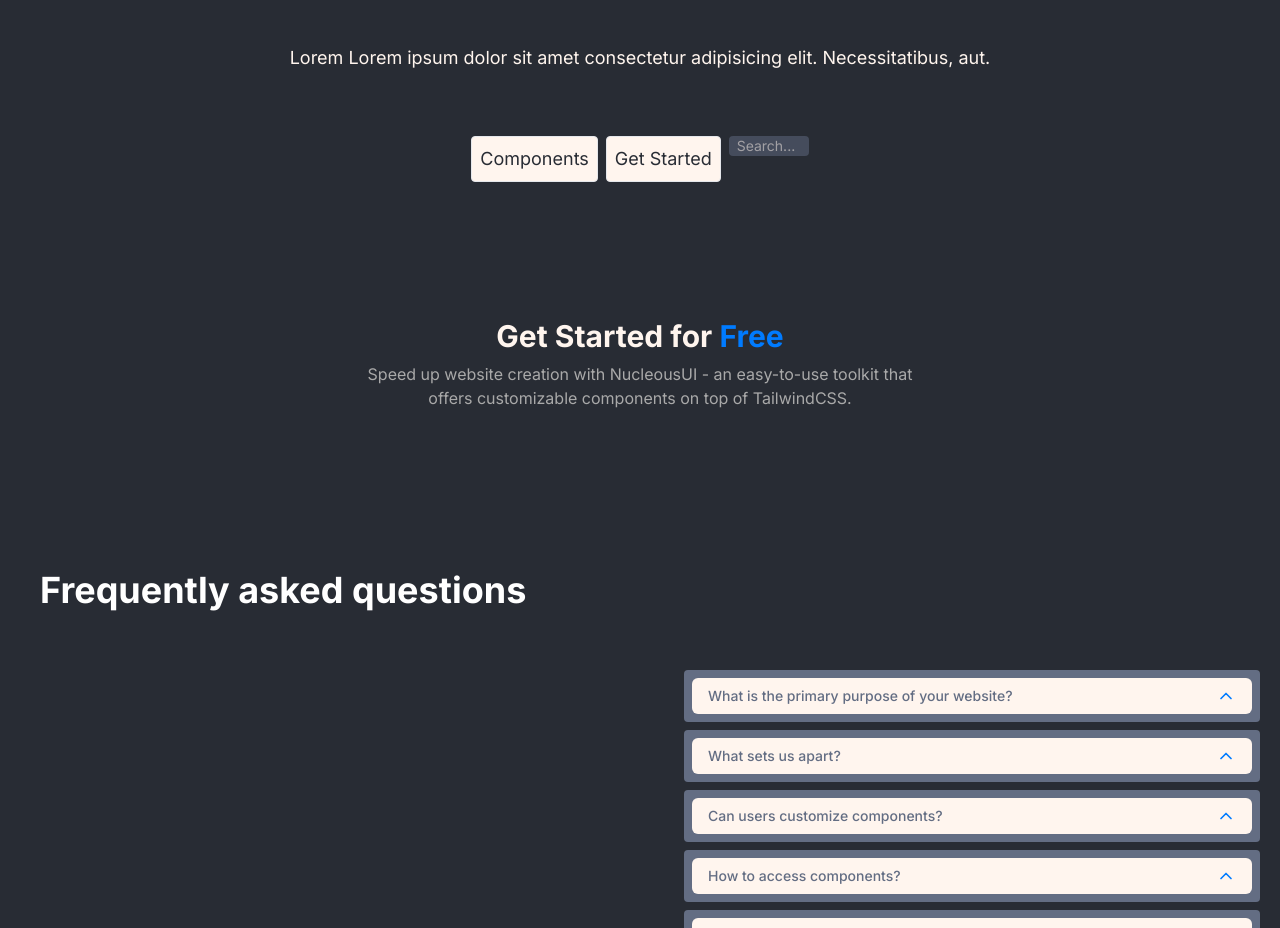
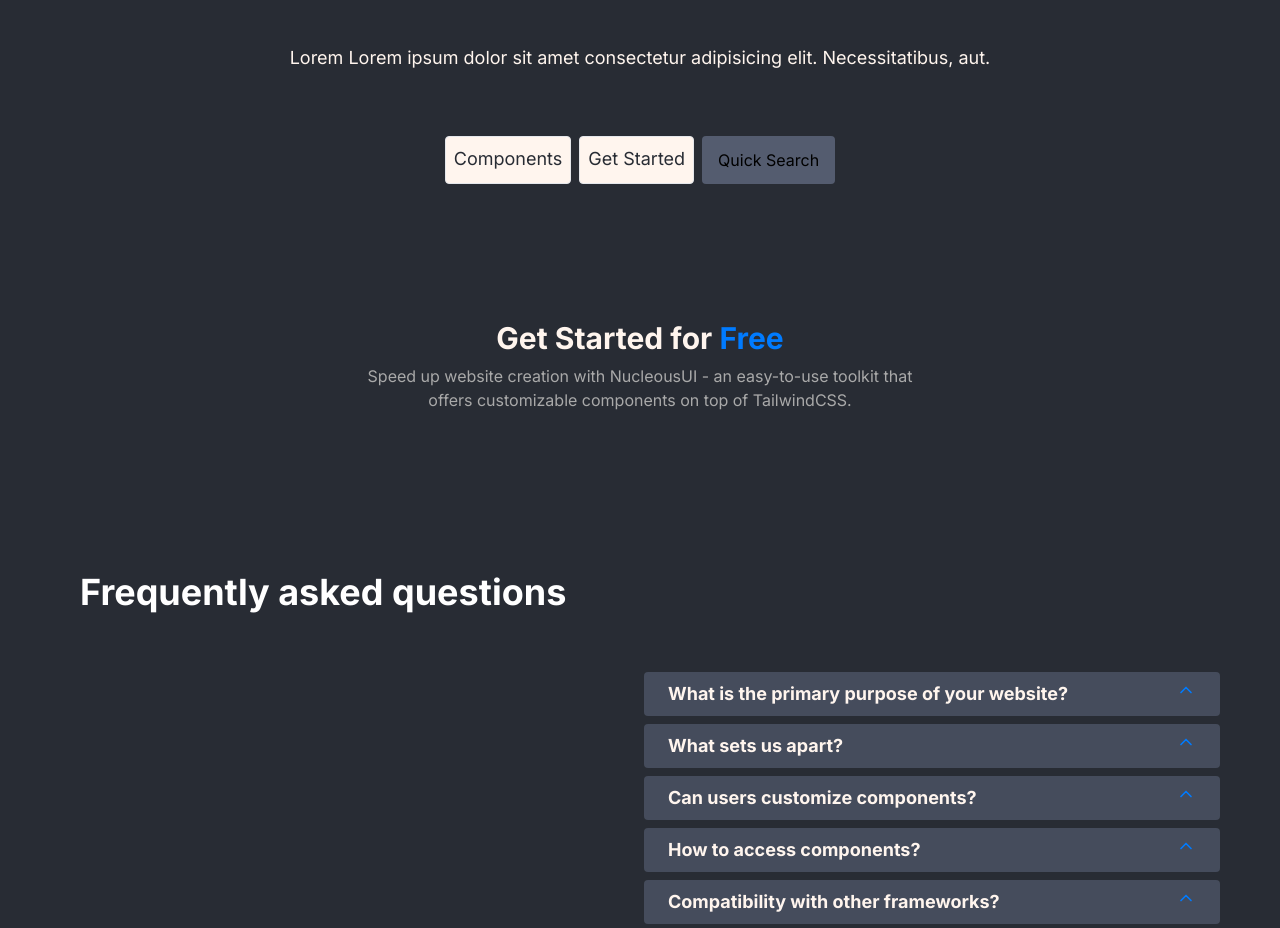
Before and after one commit to justizha/NucleousUI, a Next.js app: page / in a window 1280 px wide. Shown: the part 260-1188 px from the top of the page. Built offline with nearby package versions, Linux system fonts and the light colour scheme; no server answers.

Commit message:
layout adjustment

```diff
--- a/src/app/documentation/layout.tsx
+++ b/src/app/documentation/layout.tsx
@@ -5,8 +5,9 @@ export default function Layout({ children }) {
     return (
         <>
             <PageWrapper>
-                <SideBar />
+
                 <div className="mx-auto">
+                    <SideBar />
                     {children}
                 </div>
             </PageWrapper>
--- a/src/app/documentation/page.tsx
+++ b/src/app/documentation/page.tsx
@@ -5,13 +5,11 @@ import Paragraph from "../../components/Paragraph";
 export default function Docs() {
     return (
         <DocsSection>
-            <div>
-                <Header title="Introduction" />
-                <Paragraph text="To use this UI library effectively, it's recommended to have a basic understanding of Tailwind CSS and a good command of CSS. Tailwind CSS is a utility-first CSS framework used in many modern UI libraries. Mastering CSS will allow you to customize and create unique designs beyond the default components provided by the library." />
-                <Header title="Tailwind Docs" />
-                <Paragraph text="When diving into a UI library, start with the official Tailwind CSS documentation. It's your roadmap for seamless integration, ensuring a solid foundation and a smooth journey into elevated web design." />
-                <ExternalLink href="https://tailwindcss.com/" text="Tailwind Docs" />
-            </div>
+            <Header title="Introduction" />
+            <Paragraph text="To use this UI library effectively, it's recommended to have a basic understanding of Tailwind CSS and a good command of CSS. Tailwind CSS is a utility-first CSS framework used in many modern UI libraries. Mastering CSS will allow you to customize and create unique designs beyond the default components provided by the library." />
+            <Header title="Tailwind Docs" />
+            <Paragraph text="When diving into a UI library, start with the official Tailwind CSS documentation. It's your roadmap for seamless integration, ensuring a solid foundation and a smooth journey into elevated web design." />
+            <ExternalLink href="https://tailwindcss.com/" text="Tailwind Docs" />
         </DocsSection>
     );
 }
--- a/src/components/Header.tsx
+++ b/src/components/Header.tsx
@@ -1,6 +1,6 @@
 export default function Header({ title }) {
     return (
-        <div className="my-5 ">
+        <div className="my-5 px-3">
             <h1 className="text-4xl font-bold text-main-white">
                 {title}
             </h1>
--- a/src/components/NavBar.tsx
+++ b/src/components/NavBar.tsx
@@ -42,8 +42,6 @@ export default function NavBar() {
                     </li>
                 ))}
             </ul>
-            <div className="md:flex hidden items-center mx-4">
-            </div>
             <div className="md:hidden flex flex-1 justify-end items-center ">
                 <div className="md:hidden flex flex-1 justify-end items-center mx-4">
                     <div className="grid place-items-center ">
@@ -57,12 +55,12 @@ export default function NavBar() {
                     </div>
                     {isOpen && (
                         <div
-                            className="fixed inset-0 bg-main-blue/10 backdrop-blur-sm bg-opacity-20 z-50 lg:hidden"
+                            className="fixed inset-0 bg-main-blue/10 backdrop-blur-sm bg-opacity-20 z-[200] lg:hidden"
                             onClick={handleClick}
                         ></div>
                     )}
                     {isOpen && (
-                        <div className='fixed right-4 top-10  w-full max-w-xs shadow-lg h-1/2 rounded-lg bg-main-black z-50 py-4'>
+                        <div className='fixed right-4 top-10  w-full max-w-xs shadow-lg h-1/2 rounded-lg bg-main-black z-[200] py-4'>
                             {NavLink.map((link) => (
                                 <ul className="list-none mx-4 text-start flex justify-center flex-col mt-1 gap-1" key={link.href}>
                                     <li >
--- a/src/components/SearchModal.tsx
+++ b/src/components/SearchModal.tsx
@@ -1,17 +1,30 @@
 "use client"
-import { Dialog, Transition } from "@headlessui/react"
-import { Fragment, useState } from "react"
+import { Dialog, Transition } from "@headlessui/react";
+import { Fragment, useEffect, useState } from "react";
 export default function SearchModal() {
     const [isOpen, setIsOpen] = useState(false)
+
+    useEffect(() => {
+        const handleKeyDown = (event) => {
+            if (event.ctrlKey && event.key === 'k') {
+                event.preventDefault()
+                setIsOpen(true);
+            }
+        };
+        window.addEventListener('keydown', handleKeyDown);
+        return () => {
+            window.removeEventListener('keydown', handleKeyDown);
+        };
+    }, []);
+
+
     return (
         <>
             <button
-                className="rounded h-5 bg-main-accent bg-opacity-50 w-20 text-start"
-                placeholder="Search..."
-                onClick={() => { setIsOpen(true) }}
-            >
-                <p className="text-sm text-main-white text-opacity-50 px-2">
-                    Search...
+                className="rounded  py-3 bg-main-accent/75 hover:bg-main-accent bg-opacity-50 p-2 text-center"
+                onClick={() => { setIsOpen(true) }} >
+                <p className="text-base text-opacity-50 px-2">
+                    Quick Search
                 </p>
             </button>
             <Transition show={isOpen} as={Fragment}>
@@ -25,7 +38,7 @@ export default function SearchModal() {
                         leaveFrom="opacity-100"
                         leaveTo="opacity-0"
                     >
-                        <div className="fixed inset-0 bg-black/25" />
+                        <div className="fixed inset-0 bg-main-black backdrop-blur-sm" />
                     </Transition.Child>
 
                     <div className="fixed inset-0 overflow-y-auto">
@@ -39,7 +52,7 @@ export default function SearchModal() {
                                 leaveFrom="opacity-100 scale-100"
                                 leaveTo="opacity-0 scale-95"
                             >
-                                <Dialog.Panel className="w-full max-w-md transform overflow-hidden rounded-2xl bg-white p-6 text-left align-middle shadow-xl transition-all">
+                                <Dialog.Panel className="w-full max-w-3xl h-[75vh] transform overflow-hidden rounded-2xl bg-main-black p-6 text-left align-middle shadow-xl transition-all">
                                     <Dialog.Title
                                         as="h3"
                                         className="text-lg font-medium leading-6 text-gray-900"
--- a/src/components/sections/Faq.tsx
+++ b/src/components/sections/Faq.tsx
@@ -7,7 +7,7 @@ import faq from '../../app/json/Faq.json';
 export default function data() {
 
     return (
-        <section className="lg:pt-20 lg:pb-20 pb-16 pt-16 z-10 bg-main-black px-2">
+        <section className="lg:pt-20 lg:pb-20 pb-16 pt-16 z-10 bg-main-black md:px-6 lg:px-12">
             <div className="">
                 <h1 className="md:text-4xl text-[30px] font-bold text-start mb-10 md:mx-8 mx-2 text-white">
                     Frequently asked questions
@@ -16,12 +16,12 @@ export default function data() {
             <div className="pt-5 grid grid-cols-1 gap-2 place-items-end mx-3">
                 {faq.map((faq) => (
                     <div className="w-full max-w-xl" key={faq.id}>
-                        <div className="mx-auto rounded bg-main-accent p-2">
+                        <div className="mx-auto rounded bg-main-accent p-2 bg-opacity-50">
                             <Disclosure >
                                 {({ open }) => (
                                     <>
-                                        <Disclosure.Button className="flex w-full justify-between rounded-md bg-main-white px-4 py-2 text-left text-sm font-medium text-main-accent">
-                                            <span>{faq.question}</span>
+                                        <Disclosure.Button className="flex w-full justify-between rounded-md px-4  text-left">
+                                            <h2 className='text-lg text-main-white font-bold'>{faq.question}</h2>
                                             <ChevronUpIcon
                                                 className={`${open ? 'rotate-180 transform' : ''} h-5 w-5 text-main-blue`}
                                             />
--- a/src/components/sections/Hero.tsx
+++ b/src/components/sections/Hero.tsx
@@ -7,7 +7,7 @@ export default function Hero() {
     return (
         <section className="px-4 lg:pt-22 lg:pb-10 pt-32 pb-32">
             <div className="px-4 flex justify-center lg:px-4 z-10 py-4 md:text-center">
-                <div className="flex flex-col">
+                <div className="flex flex-col px-4">
                     <h1 className="font-bold lg:font-extrabold lg:text-6xl md:text-4xl text-[42px] mb-8 text-main-white text-center tracking-tight">
                         The Minimalist web components on top of Tailwind CSS
                     </h1>
```
Also changed, not shown: src/components/SideBar.tsx (+14 -9 lines).
